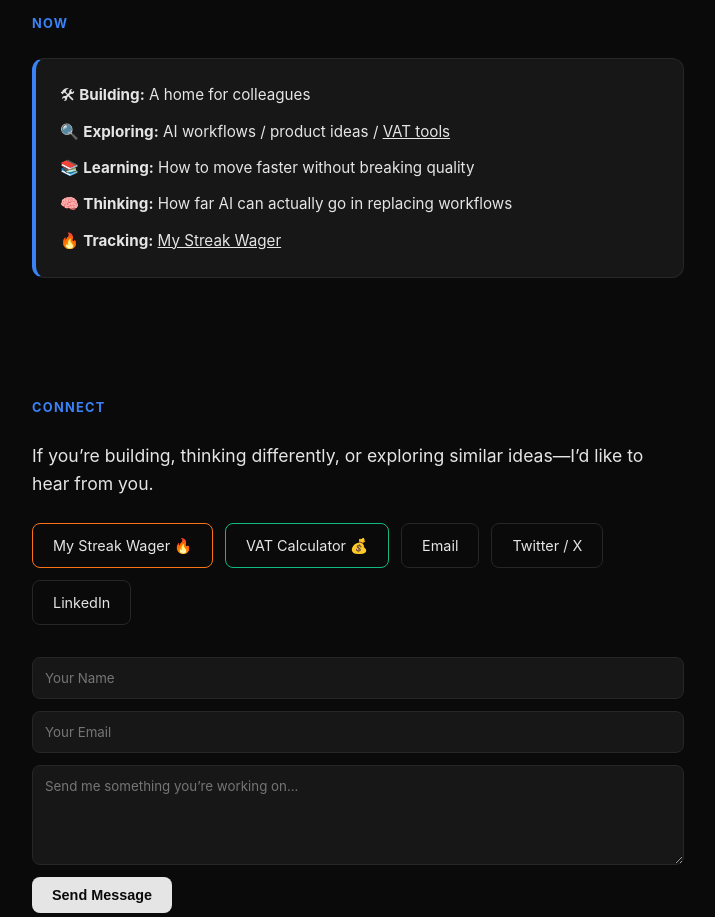
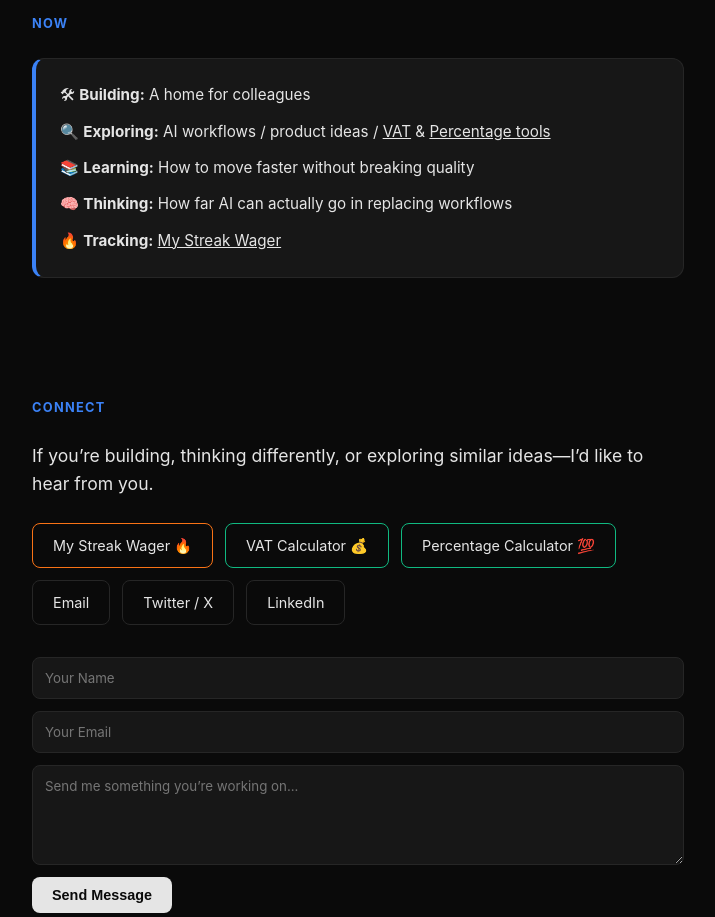
Before and after one commit to acolleague/me, a plain HTML site: page index.html in a window 1280 px wide. Shown: the part 1700-2617 px from the top of the page, without its empty margins (282-997 px from the left). Drawn offline with Linux system fonts and the light colour scheme.

Commit message:
add percentage cal link index.html

```diff
--- a/index.html
+++ b/index.html
@@ -155,11 +155,11 @@
             color: white;
         }
 
-        /* Custom accent for tools/streak links */
+        /* Color variations for specialized tools */
         .btn-streak { border-color: #f97316; }
         .btn-streak:hover { background: #f97316; border-color: #f97316; }
 
-        .btn-tool { border-color: #10b981; } /* Emerald Green */
+        .btn-tool { border-color: #10b981; }
         .btn-tool:hover { background: #10b981; border-color: #10b981; }
 
         /* --- Form --- */
@@ -271,7 +271,7 @@
             <div class="card" style="border-left: 4px solid var(--accent);">
                 <ul style="list-style: none; font-size: 0.95rem;">
                     <li style="margin-bottom: 12px;">🛠 <strong>Building:</strong> A home for colleagues</li>
-                    <li style="margin-bottom: 12px;">🔍 <strong>Exploring:</strong> AI workflows / product ideas / <a href="vat-calculator.html" style="color: var(--text); text-decoration: underline;">VAT tools</a></li>
+                    <li style="margin-bottom: 12px;">🔍 <strong>Exploring:</strong> AI workflows / product ideas / <a href="vat-calculator.html" style="color: var(--text); text-decoration: underline;">VAT</a> & <a href="percentage-calculator.html" style="color: var(--text); text-decoration: underline;">Percentage tools</a></li>
                     <li style="margin-bottom: 12px;">📚 <strong>Learning:</strong> How to move faster without breaking quality</li>
                     <li style="margin-bottom: 12px;">🧠 <strong>Thinking:</strong> How far AI can actually go in replacing workflows</li>
                     <li>🔥 <strong>Tracking:</strong> <a href="streak.html" style="color: var(--text); text-decoration: underline;">My Streak Wager</a></li>
@@ -287,6 +287,7 @@
             <div class="links-group">
                 <a href="streak.html" class="btn btn-streak">My Streak Wager 🔥</a>
                 <a href="vat-calculator.html" class="btn btn-tool">VAT Calculator 💰</a>
+                <a href="percentage-calculator.html" class="btn btn-tool">Percentage Calculator 💯</a>
                 <a href="mailto:aicolleague@proton.me" class="btn">Email</a>
                 <a href="https://twitter.com/colleague" class="btn" target="_blank">Twitter / X</a>
                 <a href="https://linkedin.com/in/the-colleague" class="btn" target="_blank">LinkedIn</a>
```
